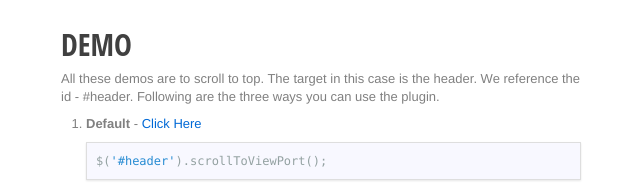
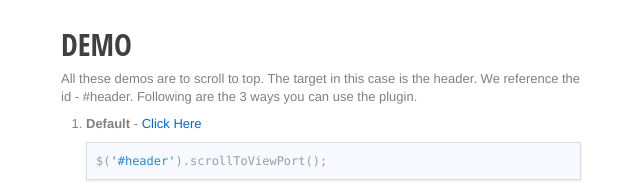
Before and after one commit to dejoe/Jquery-Scroll-To-ViewPort, a plain HTML site: page index.html in a window 1280 px wide. Shown: the part 1040-1235 px from the top of the page, 308-948 px from the left. Drawn offline with nearby package versions, Linux system fonts and the light colour scheme; some packages are replaced by stand-ins of ours; a script that the page names is missing.

Commit message:
Cosmetic Change.

```diff
--- a/index.html
+++ b/index.html
@@ -75,7 +75,7 @@
 
 						<section id="demoContent">
 							<h2>Demo</h2>
-							<p>All these demos are to scroll to top. The target in this case is the header. We reference the id - #header. Following are the three ways you can use the plugin.</p>
+							<p>All these demos are to scroll to top. The target in this case is the header. We reference the id - #header. Following are the 3 ways you can use the plugin.</p>
 							<ol>
 								<li>
 									<p><strong>Default</strong> - <a class="" href="#" onclick="$('#header').scrollToViewPort();return false;" >Click Here</a></p>
```
